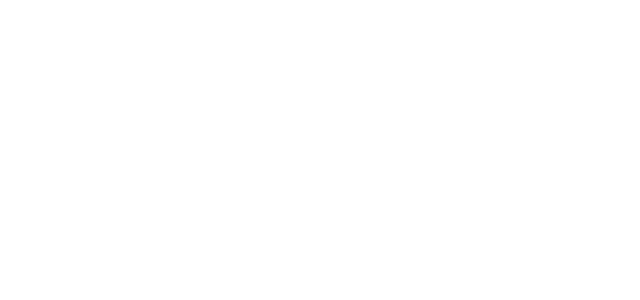
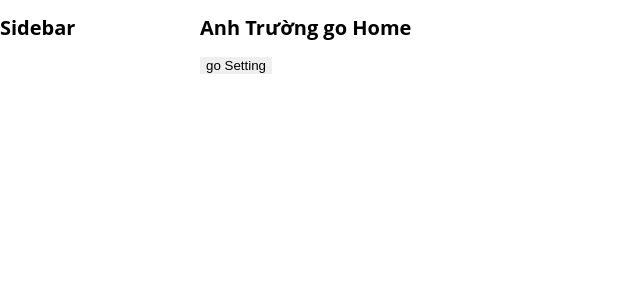
Before and after one commit to embanhanh/car-garage-chain-management, a React (Vite) app in the folder src/renderer/: page /#/dashboard in a window 1280 px wide. Before the commit this address had no page. Shown: the top 300 px of the page, without its empty margins (0-640 px from the left). Built offline with nearby package versions, Linux system fonts and the light colour scheme.

Commit message:
side bar base and layout

```diff
--- a/src/renderer/src/App.jsx
+++ b/src/renderer/src/App.jsx
@@ -2,6 +2,8 @@ import { HashRouter, Route, Routes } from 'react-router-dom'
 import Home from './pages/Home/Home'
 import Setting from './pages/Setting/Setting'
 import Auth from './pages/Auth/Auth'
+import MainLayout from './layout/MainLayout'
+
 function App() {
   const ipcHandle = () => window.electron.ipcRenderer.send('ping')
 
@@ -10,8 +12,10 @@ function App() {
       <HashRouter>
         <Routes>
           <Route path="/" element={<Auth />} />
-          <Route path="/home" element={<Home />} />
-          <Route path="/setting" element={<Setting />} />
+          <Route path="/dashboard" element={<MainLayout />}>
+            <Route index element={<Home />} />
+            <Route path="setting" element={<Setting />} />
+          </Route>
         </Routes>
       </HashRouter>
     </>
--- a/src/renderer/src/assets/main.css
+++ b/src/renderer/src/assets/main.css
@@ -1,6 +1,7 @@
 :root {
   font-weight: 400;
   font-family: 'Open Sans', sans-serif;
+  --sidebar-width: 200px;
 }
 
 #root {
--- /dev/null
+++ b/src/renderer/src/layout/MainLayout.css
@@ -0,0 +1,9 @@
+.main-layout {
+  display: flex;
+  min-height: 100vh;
+}
+
+.main-content {
+  flex: 1;
+  margin-left: var(--sidebar-width);
+}
--- /dev/null
+++ b/src/renderer/src/layout/MainLayout.jsx
@@ -0,0 +1,16 @@
+import Sidebar from './sidebar.jsx'
+import { Outlet } from 'react-router-dom'
+import './MainLayout.css'
+
+function MainLayout() {
+  return (
+    <div className="main-layout">
+      <Sidebar />
+      <div className="main-content">
+        <Outlet />
+      </div>
+    </div>
+  )
+}
+
+export default MainLayout
--- /dev/null
+++ b/src/renderer/src/layout/Sidebar.css
@@ -0,0 +1,9 @@
+.sidebar {
+  width: var(--sidebar-width);
+  height: 100vh;
+  background-color: #fff;
+  position: fixed;
+  left: 0;
+  top: 0;
+  z-index: 100;
+}
--- /dev/null
+++ b/src/renderer/src/layout/Sidebar.jsx
@@ -0,0 +1,11 @@
+import './Sidebar.css'
+
+function Sidebar() {
+  return (
+    <div className="sidebar">
+      <h1 className="sidebar__title">Sidebar</h1>
+    </div>
+  )
+}
+
+export default Sidebar
--- a/src/renderer/src/pages/Auth/Auth.jsx
+++ b/src/renderer/src/pages/Auth/Auth.jsx
@@ -8,7 +8,7 @@ function Auth() {
       <button
         onClick={() => {
           window.electron.ipcRenderer.send('resize-window')
-          navigate('/home')
+          navigate('/dashboard')
         }}
       >
         Đăng nhập
--- a/src/renderer/src/pages/Home/Home.jsx
+++ b/src/renderer/src/pages/Home/Home.jsx
@@ -7,7 +7,7 @@ function Home() {
       <h1>Anh Trường go Home</h1>
       <button
         onClick={() => {
-          nav('/setting')
+          nav('/dashboard/setting')
         }}
       >
         go Setting
```
